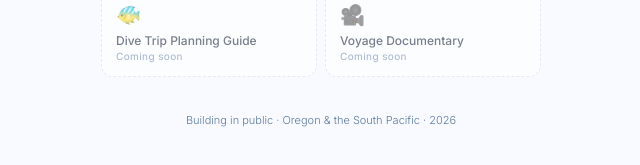
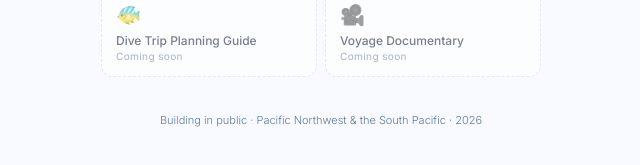
Before and after one commit to ugh-itsandrew/ugh-itsandrew.github.io, a plain HTML site: page index.html in a window 1280 px wide. Shown: the part 1539-1704 px from the top of the page, 319-959 px from the left. Drawn offline with nearby package versions, Linux system fonts and the light colour scheme; a web font is replaced by a local one.

Commit message:
Update index.html

```diff
--- a/index.html
+++ b/index.html
@@ -686,7 +686,7 @@
   </div>
 
   <div class="footer reveal">
-    <p>Building in public · Oregon &amp; the South Pacific · 2026</p>
+    <p>Building in public · Pacific Northwest &amp; the South Pacific · 2026</p>
   </div>
 
 </div>
```
